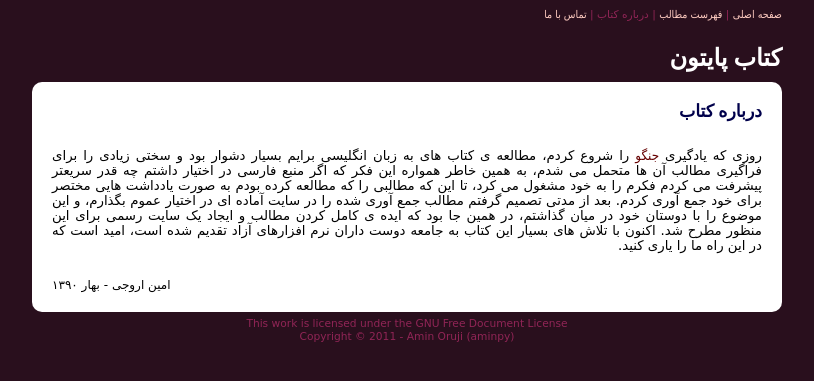
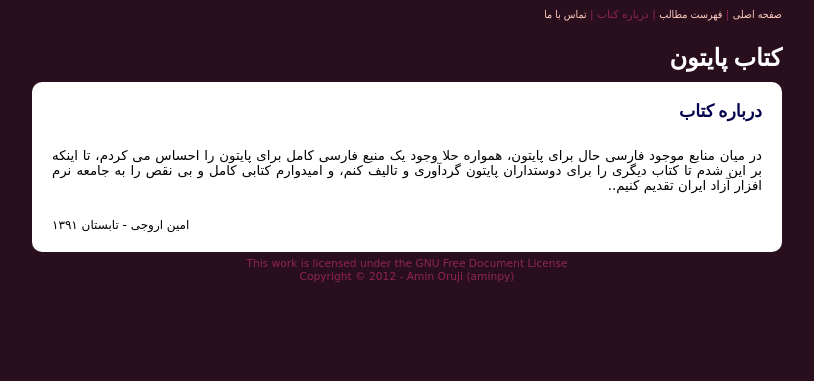
Before and after one commit to b3h74d/python.aminpy.com, a Django app: page /aboutbook/ in a window 1280 px wide. Shown: the top 381 px of the page, without its empty margins (233-1047 px from the left). Run offline with Django 3.2, Linux system fonts and the light colour scheme.

Commit message:
about book content temporarily changed

```diff
--- a/templates/about_book.html
+++ b/templates/about_book.html
@@ -7,9 +7,9 @@
 {% block body %}
 <h3 style="margin-top: 0px; margin-bottom: 25px">درباره کتاب</h3>
 <div style="text-align: justify;">
-	روزی که یادگیری <a class="content" target="_blank" href="http://www.djangoproject.com">جنگو</a> را شروع کردم، مطالعه ی کتاب های به زبان انگلیسی برایم بسیار دشوار بود و سختی زیادی را برای فراگیری مطالب آن ها متحمل می شدم، به همین خاطر همواره این فکر که اگر منبع فارسی در اختیار داشتم چه قدر سریعتر پیشرفت می کردم فکرم را به خود مشغول می کرد، تا این که مطالبی را که مطالعه کرده بودم به صورت یادداشت هایی مختصر برای خود جمع آوری کردم. بعد از مدتی تصمیم گرفتم مطالب جمع آوری شده را در سایت آماده ای در اختیار عموم بگذارم، و این موضوع را با دوستان خود در میان گذاشتم، در همین جا بود که ایده ی کامل کردن مطالب و ایجاد یک سایت رسمی برای این منظور مطرح شد. اکنون با تلاش های بسیار این کتاب به جامعه دوست داران نرم افزارهای آزاد تقدیم شده است، امید است که در این راه ما را یاری کنید.
+	در میان منابع موجود فارسی حال برای پایتون، همواره حلا وجود یک منبع فارسی کامل برای پایتون را احساس می کردم، تا اینکه بر این شدم تا کتاب دیگری را برای دوستداران پایتون گردآوری و تالیف کنم، و امیدوارم کتابی کامل و بی نقص را به جامعه نرم افزار آزاد ایران تقدیم کنیم..
 </div>
 <div style="font-size: 9pt; text-align: left; margin-top: 25px">
-	امین اروجی - بهار ۱۳۹۰
+	امین اروجی - تابستان ۱۳۹۱
 </div>
 {% endblock %}
--- a/templates/base.html
+++ b/templates/base.html
@@ -70,7 +70,7 @@
 			<div class="footer">
 This work is licensed under the GNU Free Document License
                                 <br />
-                                Copyright © 2011 - Amin Oruji (aminpy)
+                                Copyright © 2012 - Amin Oruji (aminpy)
 				{% block foot %}{% endblock %}
 			</div>
 		{% block left %}{% endblock %}
```
